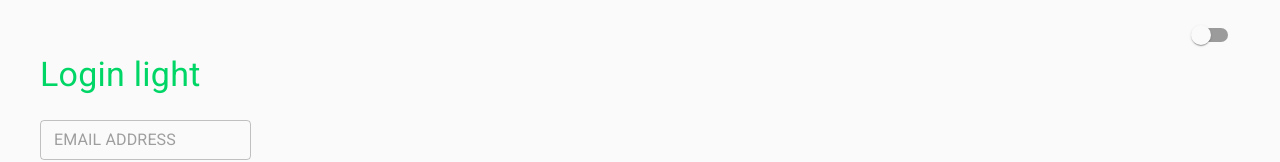
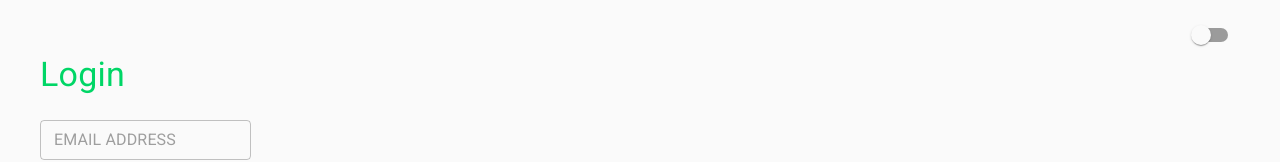
Before and after one commit to raksitnongbua/nextjs-tailwindcss-materialui, a Next.js app: page / in a window 1280 px wide. Shown: the top 162 px of the page. Built offline with nearby package versions, Linux system fonts and the light colour scheme.

Commit message:
feat: remove unused variables

```diff
--- a/containers/home.tsx
+++ b/containers/home.tsx
@@ -14,7 +14,7 @@ import { IRootState } from '../store';
 import { ChangeEvent } from 'react';
 type ReduxType = ReturnType<typeof mapStateToProps> &
   ReturnType<typeof mapDispatcherToProps>;
-const HomeContainer: React.FC<ReduxType> = ({ theme, setTheme }) => {
+const HomeContainer: React.FC<ReduxType> = ({ setTheme }) => {
   const handleToggleDarkMode = (
     _e: ChangeEvent<HTMLInputElement>,
     value: boolean
@@ -33,7 +33,7 @@ const HomeContainer: React.FC<ReduxType> = ({ theme, setTheme }) => {
           />
         </div>
         <Typography variant='h4' color='primary'>
-          Login {theme}
+          Login
         </Typography>
         <Box my={1} py={2}>
           <TextField
--- a/containers/layout.tsx
+++ b/containers/layout.tsx
@@ -1,7 +1,7 @@
 import { CssBaseline, PaletteType, ThemeProvider } from '@material-ui/core';
 import React from 'react';
 import { connect } from 'react-redux';
-import { theme, themeByType } from '../common/theme';
+import { themeByType } from '../common/theme';
 import { IRootState } from '../store';
 type ReduxType = ReturnType<typeof mapStateToProps>;
 const LayoutContainer: React.FC<ReduxType> = ({ children, themeType }) => {
--- a/pages/_app.tsx
+++ b/pages/_app.tsx
@@ -1,4 +1,4 @@
-import { CssBaseline, ThemeProvider } from '@material-ui/core';
+import { ThemeProvider } from '@material-ui/core';
 import { theme } from '../common/theme';
 import '../styles/global.css';
 import { Provider } from 'react-redux';
```
